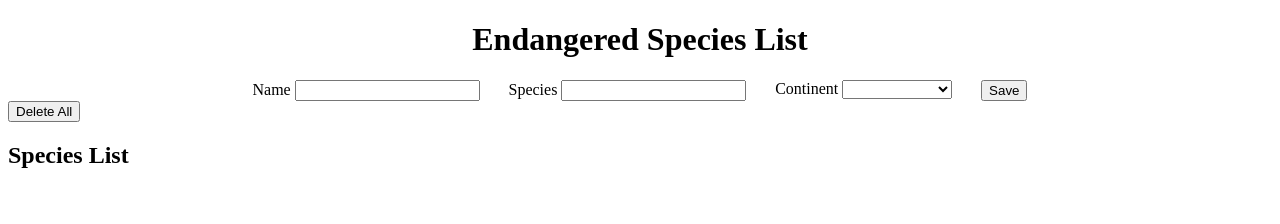
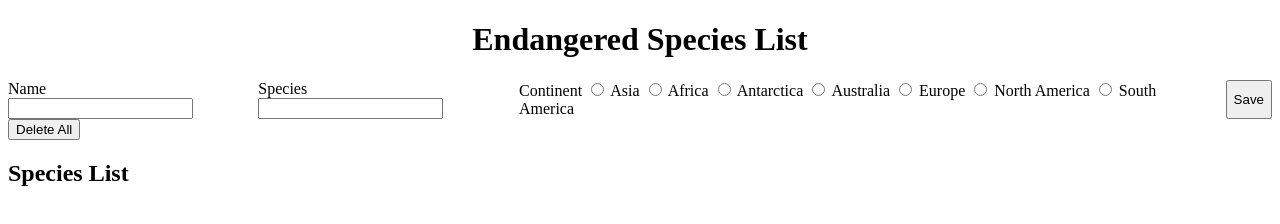
Before and after one commit to shonamac-cc/endangered-animals, a plain HTML site: page index.html in a window 1280 px wide. Drawn offline with Linux system fonts and the light colour scheme.

Commit message:
add radio buttons for continent

```diff
--- a/index.html
+++ b/index.html
@@ -23,7 +23,21 @@
 
         <div class="form-item">
             <label for="continent">Continent</label>
-            <select id="continent">
+            <input type="radio" id="continent" value="Asia">
+            <label for="asia">Asia</label>
+            <input type="radio" id="continent" value="Africa">
+            <label for="africa">Africa</label>
+            <input type="radio" id="continent" value="Antarctica">
+            <label for="antarctica">Antarctica</label>
+            <input type="radio" id="continent" value="Australia">
+            <label for="australia">Australia</label>
+            <input type="radio" id="continent" value="Europe">
+            <label for="europe">Europe</label>
+            <input type="radio" id="continent" value="North America">
+            <label for="north america">North America</label>
+            <input type="radio" id="continent" value="South America">
+            <label for="south america">South America</label>
+            <!-- <select id="continent">
                 <option value="" disabled selected></option>
                 <option value="Asia">Asia</option>
                 <option value="Africa">Africa</option>
@@ -32,7 +46,7 @@
                 <option value="Europe">Europe</option>
                 <option value="North America">North America</option>
                 <option value="South America">South America</option>
-            </select>
+            </select> -->
         </div>
         <input type="submit" value="Save">
     </form>
--- a/js/app.js
+++ b/js/app.js
@@ -26,7 +26,7 @@ const handleNewItemFormSubmit = function (event) {
 
     const speciesList = document.querySelector('#species-list');
     speciesList.appendChild(speciesListItem);
-    // event.target.reset();
+    event.target.reset();
 }
 
 const handleDeleteAll = function (event) {
```
